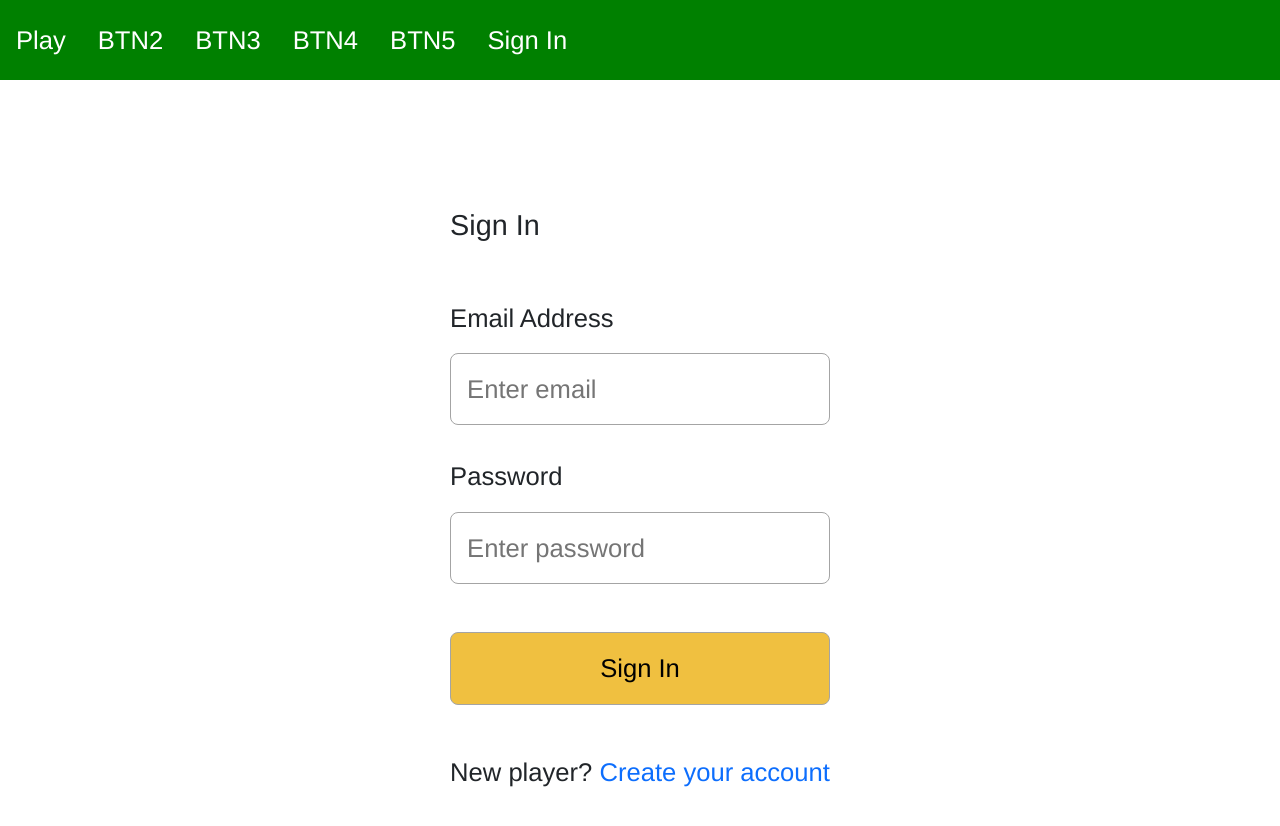
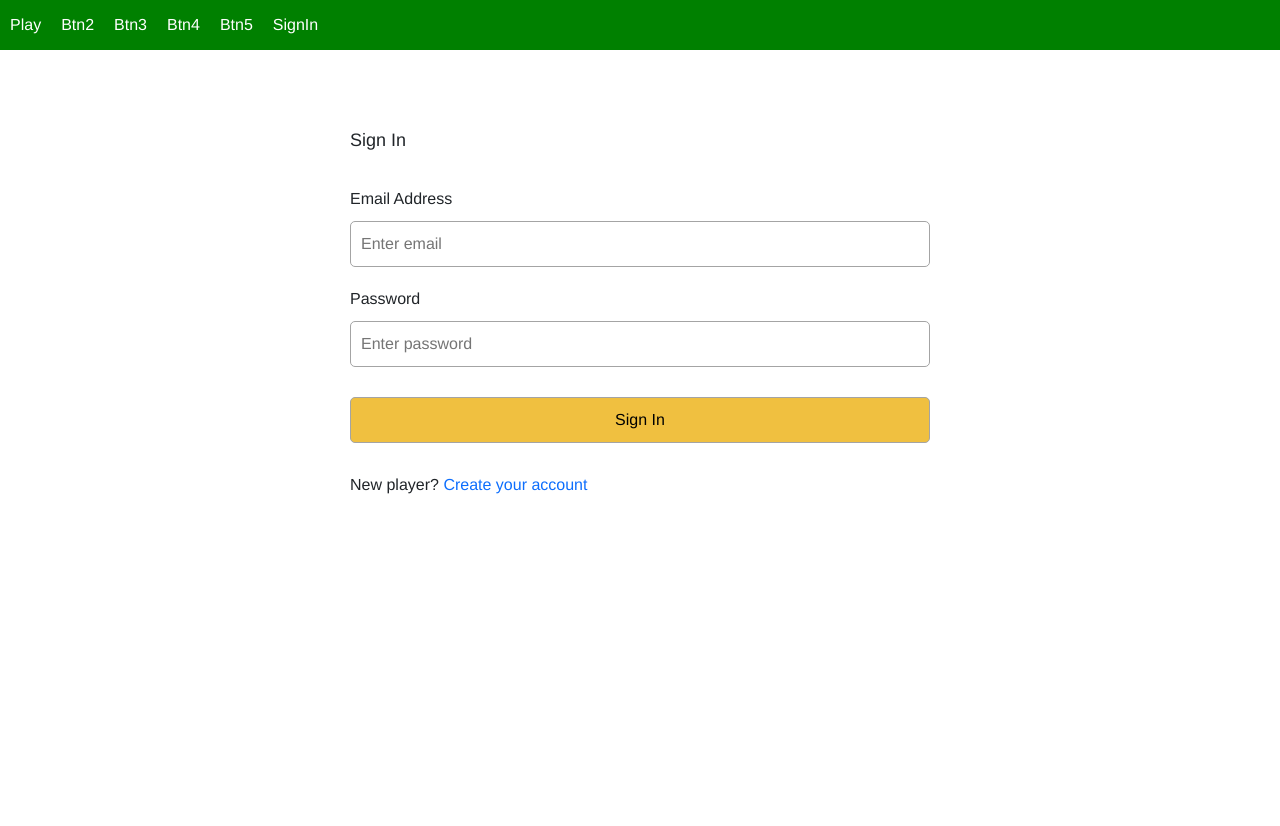
Before and after one commit to WafaBergaoui/ProjectXY, a React (Create React App) app in the folder frontend/: page /signin in a window 1280 px wide. Shown: the top 826 px of the page. After the commit the page ends 800 px from the top, so only its background shows below. Built offline with nearby package versions, Linux system fonts and the light colour scheme.

Commit message:
version 2

```diff
--- a/frontend/src/App.jsx
+++ b/frontend/src/App.jsx
@@ -22,6 +22,7 @@ const App = () => {
         <div className="grid-container">
           <header className="row">
             <div>
+
               <div className="dropdown">
                 <Link to="#">
                   Play <i class="fa fa-caret-down"></i>
@@ -36,18 +37,19 @@ const App = () => {
                 </ul>
               </div>
 
-              <Link to="/">BTN2</Link>
-              <Link to="/">BTN3</Link>
-              <Link to="/">BTN4</Link>
-              <Link to="/">BTN5</Link>
+              <Link to="/">Btn2</Link>
+              <Link to="/">Btn3</Link>
+              <Link to="/">Btn4</Link>
+              <Link to="/">Btn5</Link>
 
               {userInfo ? (
                 <Link to="#signout" onClick={signoutHandler}>
-                  Sign Out
+                  SignOut
                 </Link>
               ) : (
-                <Link to="/signin">Sign In</Link>
+                <Link to="/signin">SignIn</Link>
               )}
+
             </div>
           </header>
         </div>
--- a/frontend/src/app.css
+++ b/frontend/src/app.css
@@ -1,12 +1,3 @@
-html {
-  box-sizing: border-box;
-}
-*,
-*::before,
-*::after {
-  box-sizing: inherit;
-}
-
 .homeWrapper {
   width: 100%;
   height: 100vh;
@@ -190,6 +181,24 @@ main {
 }
 
 
+/* Header */
+header a {
+  color: #ffffff;
+  padding: 1rem;
+}
+a.brand {
+  color: #ffffff;
+  font-size: 3rem;
+  font-weight: bold;
+}
+.badge {
+  background-color: #f02020;
+  color: #ffffff;
+  border-radius: 50%;
+  padding: 0.2rem 0.7rem;
+  font-size: 1.4rem;
+  margin-left: 0.2rem;
+}
 .row {
   display: flex;
   flex-wrap: wrap;
@@ -205,6 +214,22 @@ main {
 .row.start {
   justify-content: flex-start;
 }
+.col-1 {
+  flex: 1 1 25rem;
+}
+.col-2 {
+  flex: 2 1 50rem;
+}
+.col-3 {
+  flex: 32 1 75rem;
+}
+.min-30 {
+  min-width: 30rem;
+}
+.p-1 {
+  padding: 1rem;
+}
+
 
 
 /* Dropdown */
@@ -233,10 +258,10 @@ main {
 
 
 
-/*html {
-  font-size: 62.5%; /* 16px x 62.5 = 10px = 1rem
+html {
+  font-size: 62.5%; /* 16px x 62.5 = 10px = 1rem */
   box-sizing: border-box;
-}*/
+}
 
 body {
   margin: 0;
@@ -310,40 +335,6 @@ i.fa {
   color: #5e1818;
 }
 
-/* Header */
-header a {
-  color: #ffffff;
-  padding: 1rem;
-}
-a.brand {
-  color: #ffffff;
-  font-size: 3rem;
-  font-weight: bold;
-}
-.badge {
-  background-color: #f02020;
-  color: #ffffff;
-  border-radius: 50%;
-  padding: 0.2rem 0.7rem;
-  font-size: 1.4rem;
-  margin-left: 0.2rem;
-}
-
-.col-1 {
-  flex: 1 1 25rem;
-}
-.col-2 {
-  flex: 2 1 50rem;
-}
-.col-3 {
-  flex: 32 1 75rem;
-}
-.min-30 {
-  min-width: 30rem;
-}
-.p-1 {
-  padding: 1rem;
-}
 /* Aside */
 aside {
   position: fixed;
--- a/frontend/src/components/Login.jsx
+++ b/frontend/src/components/Login.jsx
@@ -22,12 +22,7 @@ const Login = (props) => {
 
   return (
     <div
-      style={{
-        display: "flex",
-        justifyContent: "Right",
-        alignItems: "Right",
-        height: "100vh",
-      }}
+
     >
       <form className="form" onSubmit={submitHandler}>
         <div>
--- a/frontend/src/components/Register.jsx
+++ b/frontend/src/components/Register.jsx
@@ -28,12 +28,7 @@ export default function Register(props) {
 
   return (
     <div
-      style={{
-        display: "flex",
-        justifyContent: "Right",
-        alignItems: "Right",
-        height: "100vh",
-      }}
+
     >
       <form className="form" onSubmit={submitHandler}>
         <div>
```
